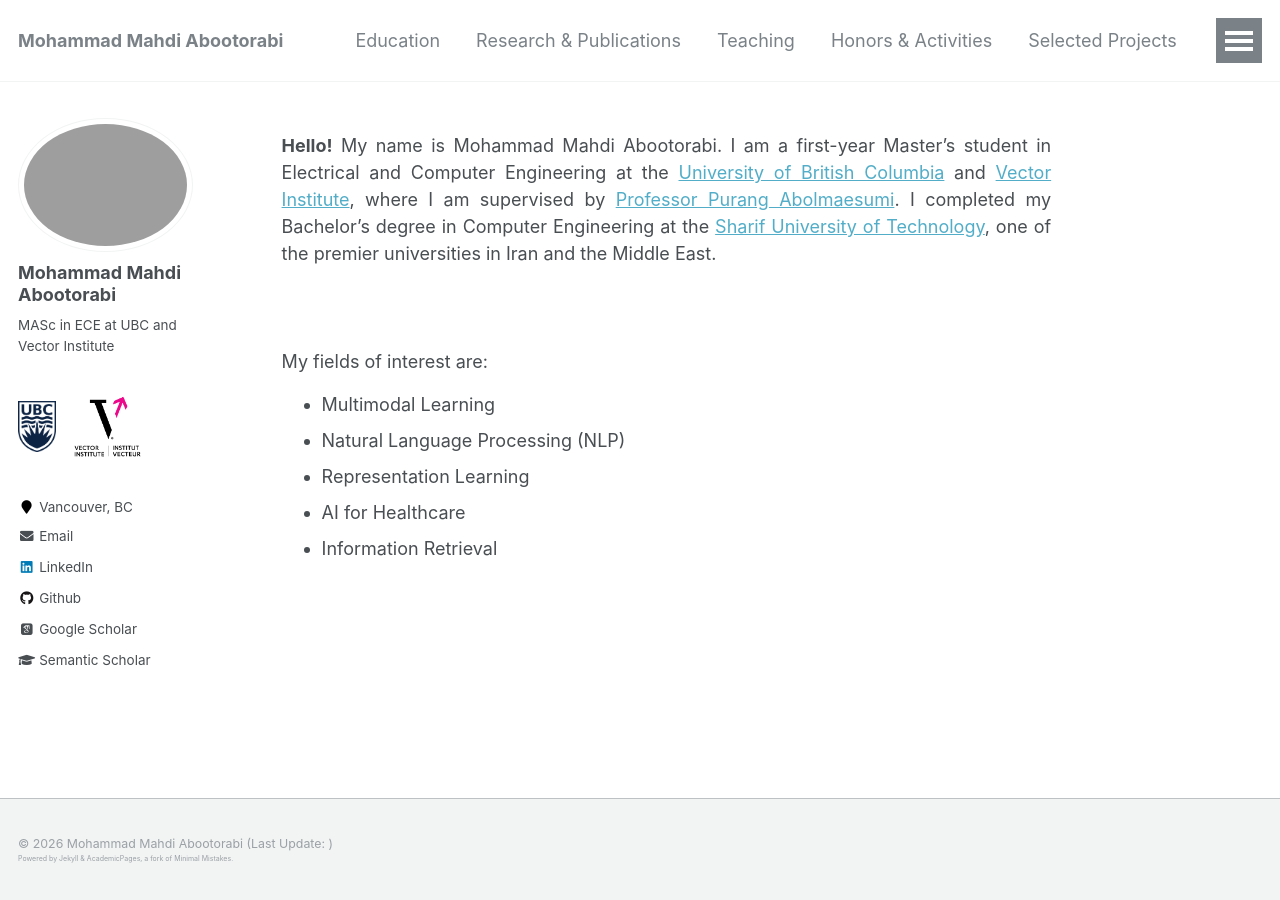
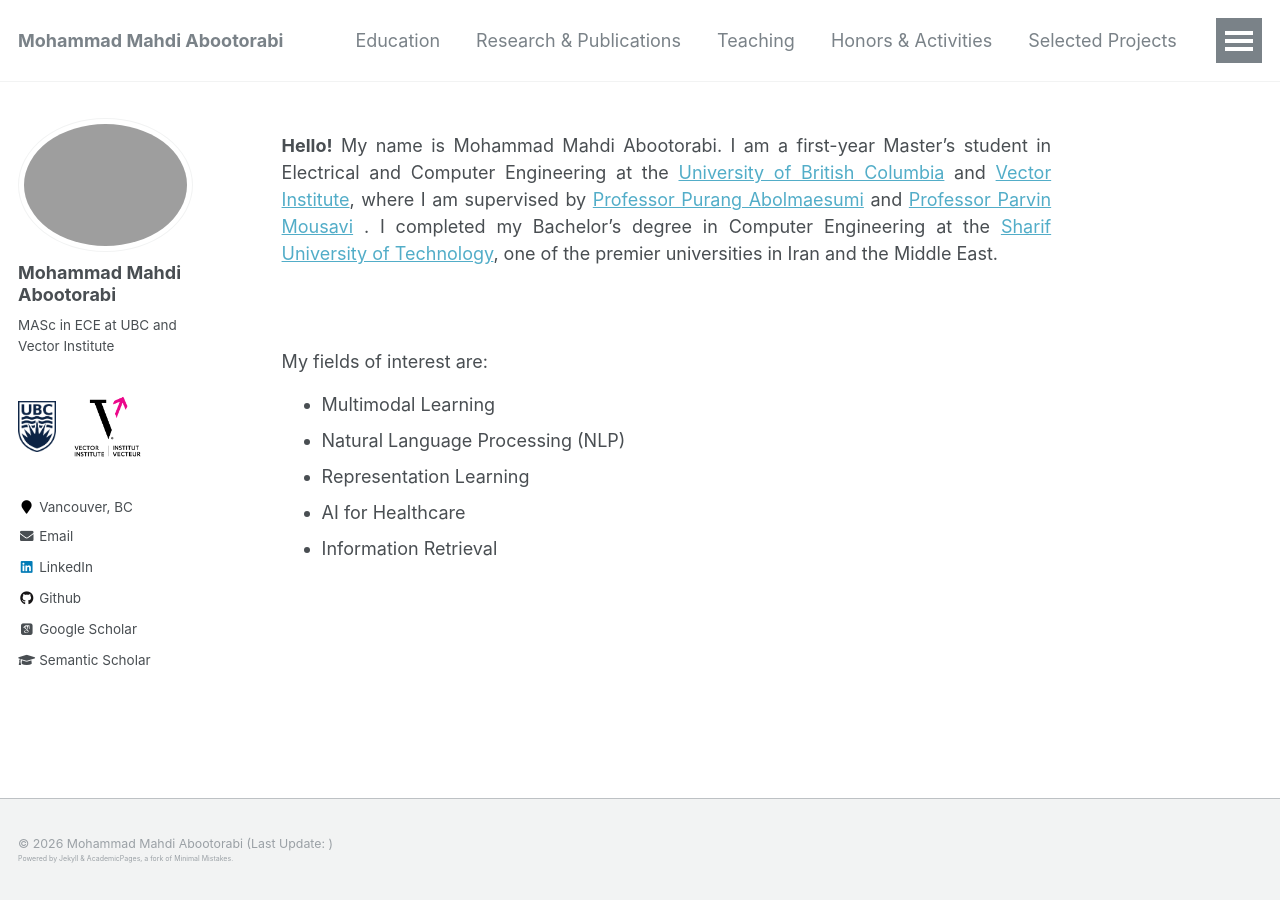
Before and after one commit to aboots/aboots.github.io, a Jekyll site: the page built from _pages/about.md, in a window 1280 px wide. Built offline with Jekyll 4.4.1, drawn with Linux system fonts in a browser that asks for light colours; nearby versions of some CDN libraries; some web fonts are replaced.

Commit message:
Update about.md

```diff
--- a/_pages/about.md
+++ b/_pages/about.md
@@ -16,7 +16,7 @@
 </style>
 
 <p style="text-align: justify;">
-<b>Hello!</b> My name is Mohammad Mahdi Abootorabi. I am a first-year Master’s student in Electrical and Computer Engineering at the <a href="https://ece.ubc.ca/">University of British Columbia</a> and <a href="https://vectorinstitute.ai/">Vector Institute</a>, where I am supervised by <a href="https://ece.ubc.ca/purang-abolmaesumi/">Professor Purang Abolmaesumi</a>.
+<b>Hello!</b> My name is Mohammad Mahdi Abootorabi. I am a first-year Master’s student in Electrical and Computer Engineering at the <a href="https://ece.ubc.ca/">University of British Columbia</a> and <a href="https://vectorinstitute.ai/">Vector Institute</a>, where I am supervised by <a href="https://ece.ubc.ca/purang-abolmaesumi/">Professor Purang Abolmaesumi</a> and <a href="https://vectorinstitute.ai/team/parvin-mousavi/">Professor Parvin Mousavi</a> .
 I completed my Bachelor’s degree in Computer Engineering at the <a href="https://en.sharif.edu/">Sharif University of Technology</a>, one of the premier universities in Iran and the Middle East.
 <br>
 <br>
```
